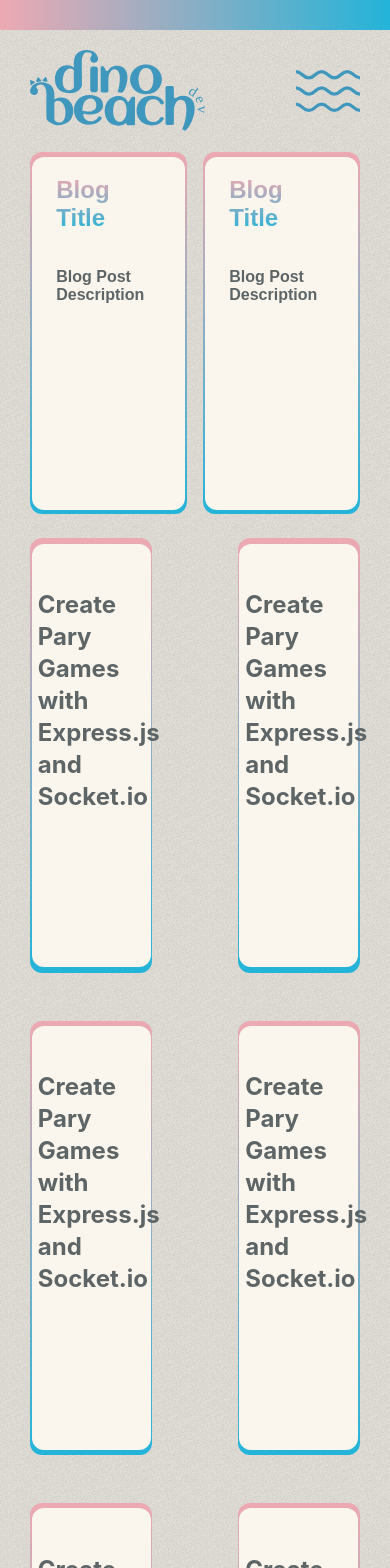
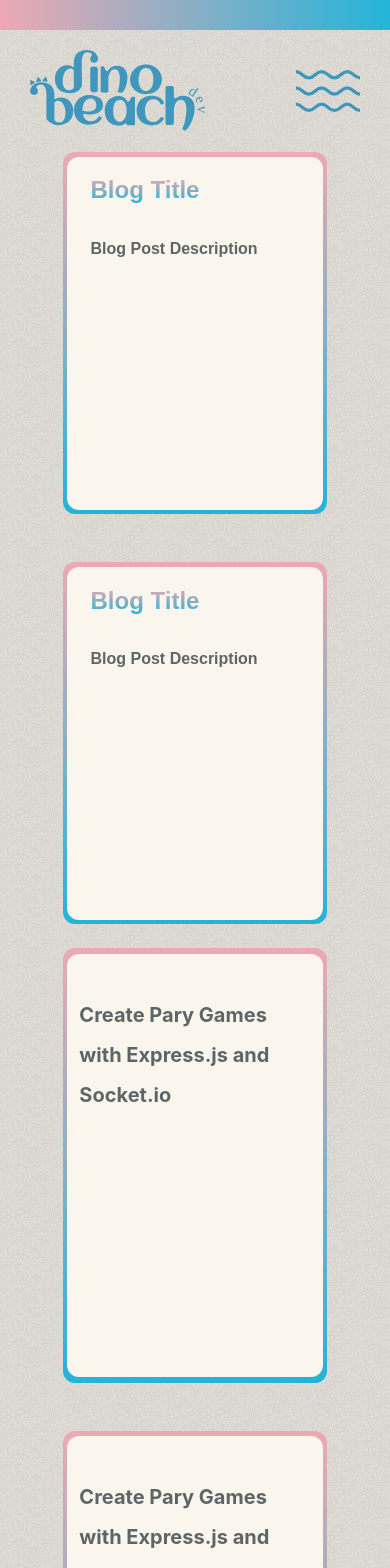
Before and after one commit to jvaughn1230/dinobeachdev, a React (Create React App) app: page /blog in a window 390 px wide. Shown: the top 1568 px of the page. Built offline with nearby package versions, Linux system fonts and the light colour scheme; a web font is replaced by a local one.

Commit message:
added layout for blog page

```diff
--- a/src/components/blogCard/blogCard.css
+++ b/src/components/blogCard/blogCard.css
@@ -2,8 +2,8 @@
   height: 51.4745vh;
   width: 23vw;
   border-radius: 0.75rem;
-  margin-top: 1.5rem;
-  margin-bottom: 1.5rem;
+  margin-top: 1.5em;
+  margin-bottom: 1.5em;
   display: flex;
   justify-content: center;
   align-items: center;
@@ -25,13 +25,13 @@
   height: 90%;
   width: 90%;
   border-radius: 0.75rem;
-  /* margin-top: 18.725px; */
   display: flex;
   flex-direction: column;
 }
 .blogcard__content h3 {
-  font-size: 1.5rem;
-  line-height: 2rem;
+  font-size: var(--md-text);
+  /* 1.5 rem + 24px */
+  line-height: 2em;
   font-family: var(--header);
 }
 
@@ -43,6 +43,12 @@
 
 @media (max-width: 900px) {
   .blogcard {
-    width: 80vw;
+    flex-basis: 48%;
   }
 }
+
+@media (max-width: 600px) {
+  .blogcard {
+    flex-basis: 80%;
+  }
+}
--- a/src/components/featuredBlogCard/featuredBlogCard.css
+++ b/src/components/featuredBlogCard/featuredBlogCard.css
@@ -44,3 +44,9 @@
 .hidden {
   display: none;
 }
+
+@media (max-width: 600px) {
+  .featuredBlog__container {
+    flex-basis: 80%;
+  }
+}
--- a/src/index.css
+++ b/src/index.css
@@ -16,6 +16,7 @@
   --xxl-text: clamp(2.25rem, 6.25vw, 96px);
   --xl-text: clamp(1.5rem, 4.6875vw, 72px);
   --lg-text: clamp(1.5rem, 3.125vw, 48px);
+  --md-text: clamp(1.25rem, 1.5625vw, 24px);
 }
 
 body {
--- a/src/pages/blog/blog.css
+++ b/src/pages/blog/blog.css
@@ -8,3 +8,19 @@
   justify-content: space-between;
   flex-wrap: wrap;
 }
+
+@media (max-width: 600px) {
+  .agedPosts {
+    justify-content: center;
+  }
+
+  .newPosts {
+    flex-wrap: wrap;
+    justify-content: center;
+    gap: 3rem;
+  }
+
+  .newPosts:last-child {
+    margin-bottom: 24px;
+  }
+}
```
